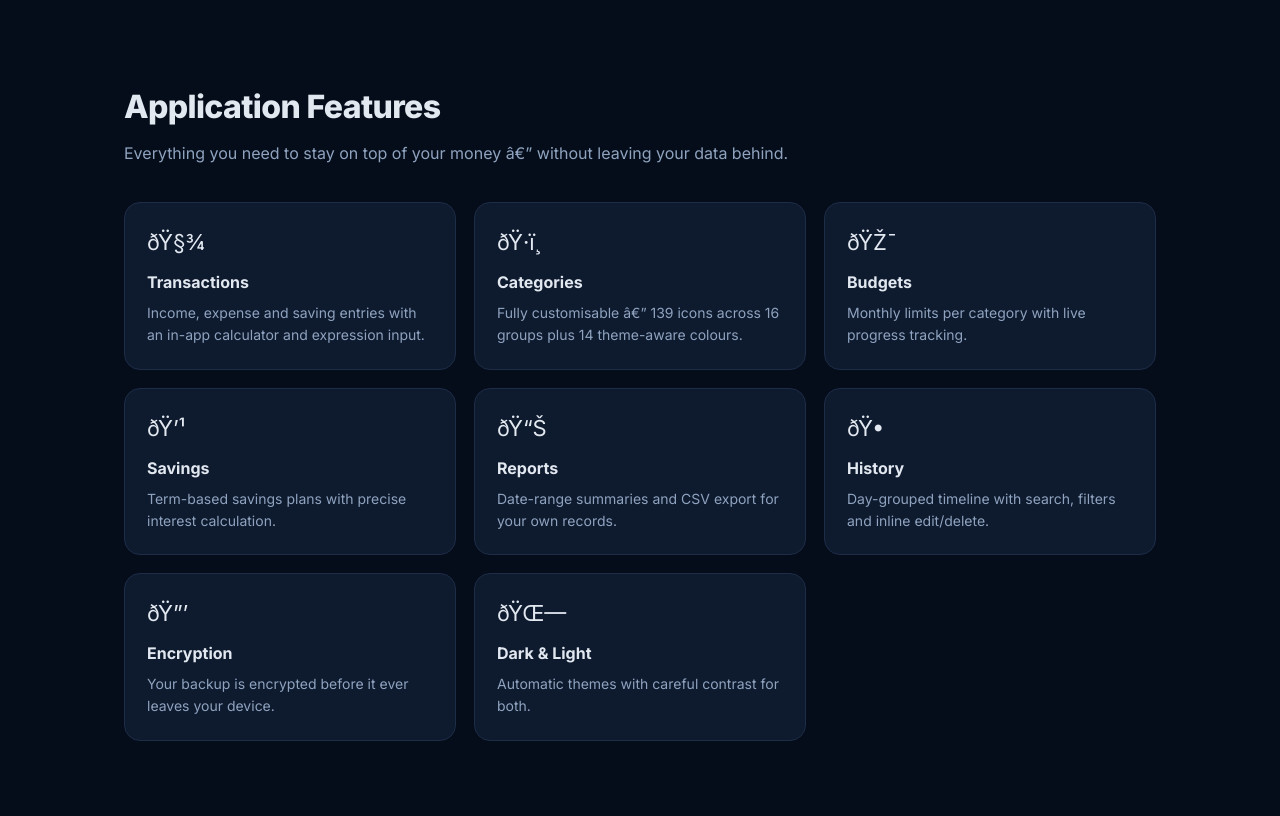
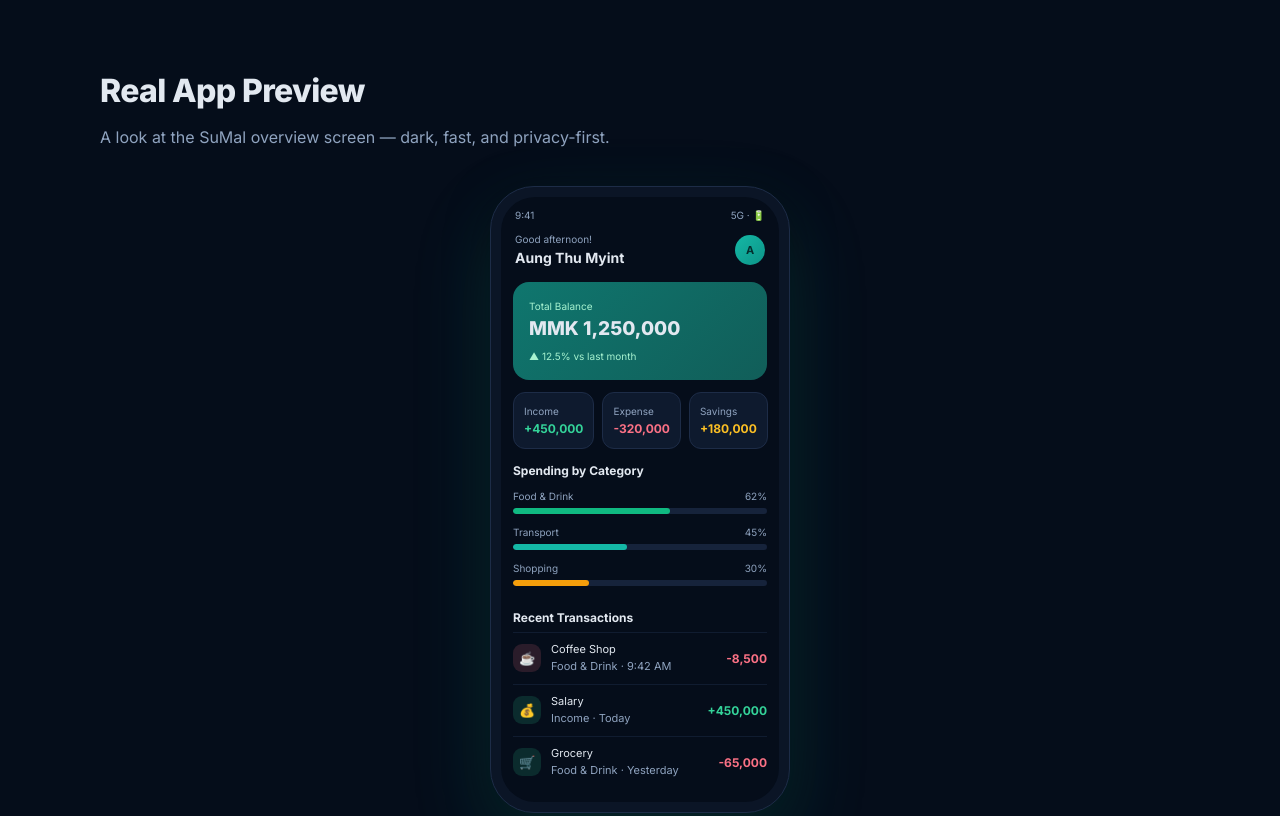
Before and after one commit to AungThuMyint/SuMal, a plain HTML site: page index.html in a window 1280 px wide. Shown: the part 680-1496 px from the top of the page. Drawn offline with Linux system fonts and the light colour scheme.

Commit message:
Add realistic app UI mockup preview to landing page

```diff
--- a/index.html
+++ b/index.html
@@ -100,6 +100,29 @@
       td { color: var(--muted); border-top: 1px solid var(--border); }
       td:first-child { color: var(--text); font-weight: 600; }
 
+      .app-preview { padding: 48px 0 8px; }
+      .preview-wrap { display: flex; justify-content: center; }
+      .phone {
+        width: 300px; background: #0b1526; border: 1px solid #1d2c47;
+        border-radius: 44px; padding: 10px;
+        box-shadow: 0 30px 80px rgba(20, 184, 166, 0.18), 0 10px 40px rgba(0, 0, 0, 0.5);
+      }
+      .phone-screen { background: #050d1a; border-radius: 34px; overflow: hidden; font-size: 12px; color: var(--text); }
+      .mm-status { display: flex; justify-content: space-between; padding: 10px 14px 6px; color: var(--muted); font-size: 10px; }
+      .mm-header { padding: 2px 14px 12px; display: flex; justify-content: space-between; align-items: center; }
+      .mm-balance { background: linear-gradient(135deg, #0f766e, #115e59); margin: 0 12px; border-radius: 16px; padding: 16px; }
+      .mm-summary { display: flex; gap: 8px; padding: 12px; }
+      .mm-stat { flex: 1; background: var(--card); border: 1px solid var(--border); border-radius: 12px; padding: 10px; }
+      .mm-cat { padding: 0 12px 12px; }
+      .mm-cat-row { margin-bottom: 10px; }
+      .mm-bar { height: 6px; background: #16233b; border-radius: 99px; overflow: hidden; margin-top: 4px; }
+      .mm-bar i { display: block; height: 100%; border-radius: 99px; }
+      .mm-recent { padding: 0 12px 14px; }
+      .mm-tx { display: flex; align-items: center; gap: 10px; padding: 8px 0; border-top: 1px solid rgba(29, 44, 71, 0.5); }
+      .mm-tx .ic { width: 28px; height: 28px; border-radius: 9px; display: flex; align-items: center; justify-content: center; font-size: 13px; flex-shrink: 0; }
+      .mm-tx .ttl { font-size: 11px; flex: 1; }
+      .mm-tx .amt { font-weight: 700; }
+      .up { color: #34d399; } .dn { color: #fb7185; }
       footer { border-top: 1px solid var(--border); padding: 40px 0; margin-top: 32px; }
       .footer { display: flex; justify-content: space-between; align-items: center; gap: 16px; flex-wrap: wrap; font-size: 13px; color: var(--muted); }
       .footer .brand img { width: 24px; height: 24px; }
@@ -115,6 +138,7 @@
       <div class="wrap nav">
         <a class="brand" href="#top"><img src="Logo/icon-512.png" alt="SuMal logo" />SuMal</a>
         <nav class="nav-links">
+          <a href="#preview">Preview</a>
           <a href="#features">Features</a>
           <a href="#use-cases">Use Cases</a>
           <a href="#platforms">Platforms</a>
@@ -135,6 +159,47 @@
       </div>
       <div class="badge">No server Â· No tracking Â· No third-party cloud</div>
     </div>
+
+    <section id="preview" class="app-preview wrap">
+      <h2>Real App Preview</h2>
+      <p class="sub">A look at the SuMal overview screen — dark, fast, and privacy-first.</p>
+      <div class="preview-wrap">
+        <div class="phone">
+          <div class="phone-screen">
+            <div class="mm-status"><span>9:41</span><span>5G · 🔋</span></div>
+            <div class="mm-header">
+              <div>
+                <div style="color:var(--muted);font-size:10px">Good afternoon!</div>
+                <div style="font-weight:700;font-size:14px">Aung Thu Myint</div>
+              </div>
+              <div style="width:30px;height:30px;border-radius:50%;background:linear-gradient(135deg,#14b8a6,#0d9488);display:flex;align-items:center;justify-content:center;font-size:11px;font-weight:700;color:#042f2e">A</div>
+            </div>
+            <div class="mm-balance">
+              <div style="color:#a7f3d0;font-size:10px">Total Balance</div>
+              <div style="font-size:19px;font-weight:800">MMK 1,250,000</div>
+              <div style="color:#a7f3d0;font-size:10px;margin-top:4px">▲ 12.5% vs last month</div>
+            </div>
+            <div class="mm-summary">
+              <div class="mm-stat"><div style="font-size:10px;color:var(--muted)">Income</div><div style="font-weight:700;color:#34d399">+450,000</div></div>
+              <div class="mm-stat"><div style="font-size:10px;color:var(--muted)">Expense</div><div style="font-weight:700;color:#fb7185">-320,000</div></div>
+              <div class="mm-stat"><div style="font-size:10px;color:var(--muted)">Savings</div><div style="font-weight:700;color:#fbbf24">+180,000</div></div>
+            </div>
+            <div class="mm-cat">
+              <div style="font-weight:700;font-size:12px;margin-bottom:8px">Spending by Category</div>
+              <div class="mm-cat-row"><div style="display:flex;justify-content:space-between;color:var(--muted);font-size:10px"><span>Food &amp; Drink</span><span>62%</span></div><div class="mm-bar"><i style="width:62%;background:#10b981"></i></div></div>
+              <div class="mm-cat-row"><div style="display:flex;justify-content:space-between;color:var(--muted);font-size:10px"><span>Transport</span><span>45%</span></div><div class="mm-bar"><i style="width:45%;background:#14b8a6"></i></div></div>
+              <div class="mm-cat-row"><div style="display:flex;justify-content:space-between;color:var(--muted);font-size:10px"><span>Shopping</span><span>30%</span></div><div class="mm-bar"><i style="width:30%;background:#f59e0b"></i></div></div>
+            </div>
+            <div class="mm-recent">
+              <div style="font-weight:700;font-size:12px;margin-bottom:4px">Recent Transactions</div>
+              <div class="mm-tx"><span class="ic" style="background:rgba(251,113,133,.15)">☕</span><span class="ttl">Coffee Shop<span style="display:block;color:var(--muted)">Food &amp; Drink · 9:42 AM</span></span><span class="amt dn">-8,500</span></div>
+              <div class="mm-tx"><span class="ic" style="background:rgba(52,211,153,.15)">💰</span><span class="ttl">Salary<span style="display:block;color:var(--muted)">Income · Today</span></span><span class="amt up">+450,000</span></div>
+              <div class="mm-tx"><span class="ic" style="background:rgba(52,211,153,.15)">🛒</span><span class="ttl">Grocery<span style="display:block;color:var(--muted)">Food &amp; Drink · Yesterday</span></span><span class="amt dn">-65,000</span></div>
+            </div>
+          </div>
+        </div>
+      </div>
+    </section>
 
     <section id="features">
       <div class="wrap">
```
